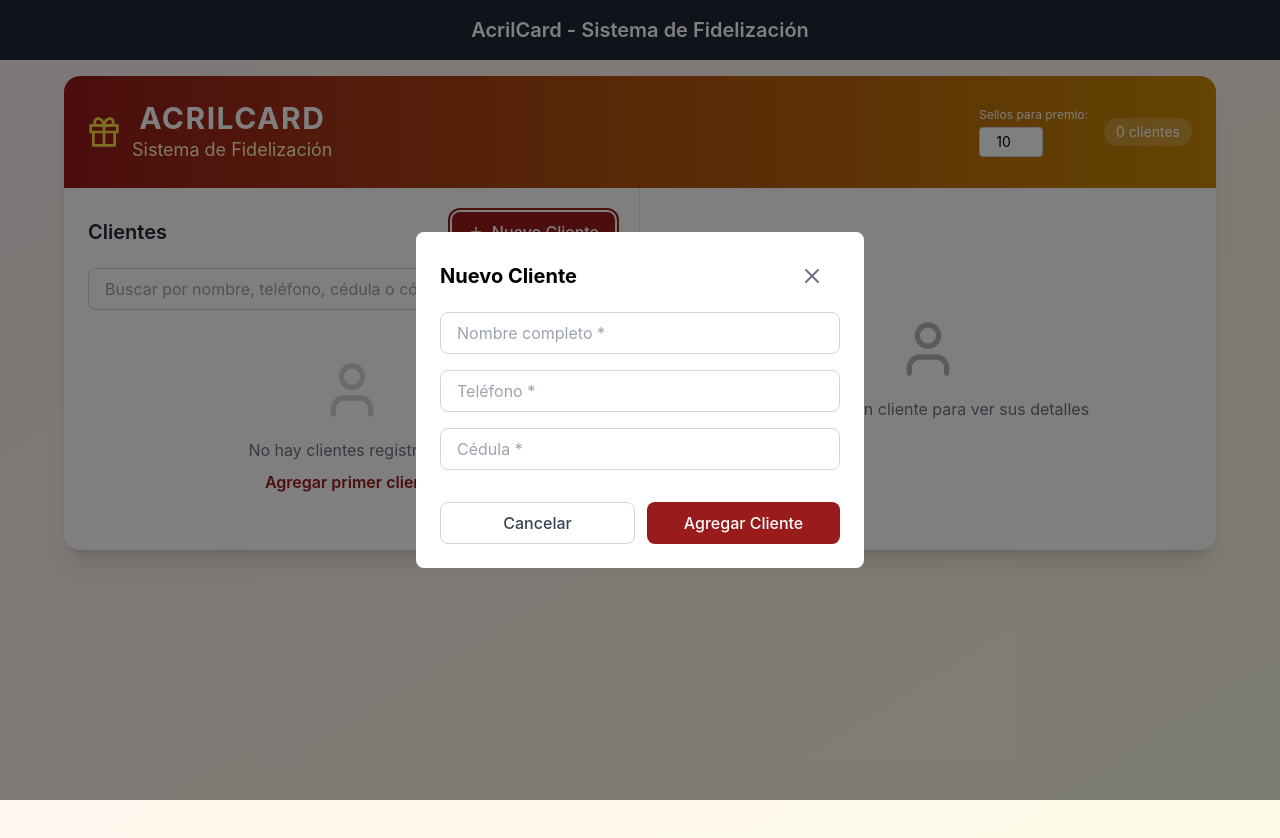
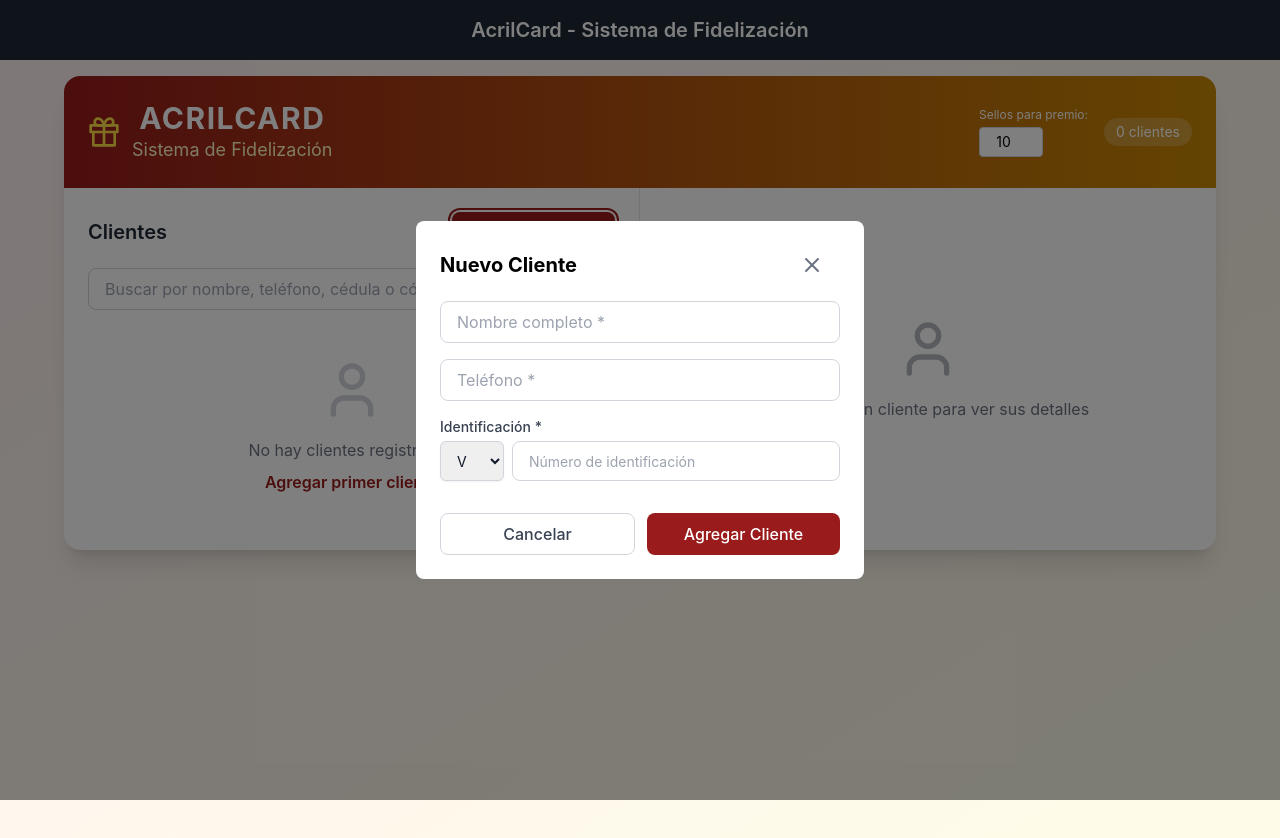
Before and after one commit to L7Manuel/Acril-Card-control, a React (Create React App) app: page / in a window 1280 px wide. Both pictures are taken after a click on the button "Nuevo Cliente". Shown: the top 838 px of the page. Built offline with nearby package versions, Linux system fonts and the light colour scheme.

Commit message:
Ultimos cambios

```diff
--- a/src/App.js
+++ b/src/App.js
@@ -19,7 +19,12 @@ const LoyaltyCardSystem = () => {
  const [selectedCustomer, setSelectedCustomer] = useState(null);
  const [searchTerm, setSearchTerm] = useState('');
  const [showAddCustomer, setShowAddCustomer] = useState(false);
- const [newCustomer, setNewCustomer] = useState({ name: '', phone: '', cedula: '' });
+ const [newCustomer, setNewCustomer] = useState({
+   name: '',
+   phone: '',
+   idType: 'V', // V: V- Venezolano, E: E- Extranjero, J: J- Jurídico
+   idNumber: '' // Número de identificación (sin la letra inicial)
+ });
  const [stampsPerReward, setStampsPerReward] = useState(10);
  const [currentView, setCurrentView] = useState('admin');
  const [clientViewCustomer, setClientViewCustomer] = useState(null);
@@ -78,12 +83,14 @@ const LoyaltyCardSystem = () => {
   }, []);
 
  // Función mejorada para generar código único
- const generateCustomerCode = useCallback((cedula) => {
-   const hash = cedula.split('').reduce((a, b) => {
+ const generateCustomerCode = useCallback((idType, idNumber) => {
+   // Usamos el tipo de identificación y el número para generar un hash único
+   const input = `${idType}${idNumber}`;
+   const hash = input.split('').reduce((a, b) => {
      a = ((a << 5) - a) + b.charCodeAt(0);
      return a & a;
    }, 0);
-   return `LC${Math.abs(hash).toString().padStart(6, '0')}`;
+   return `LC${idType}${Math.abs(hash).toString().slice(0, 6).padStart(6, '0')}`;
  }, []);
 
  // Funciones de validación
@@ -102,10 +109,10 @@ const LoyaltyCardSystem = () => {
      newErrors.phone = 'El teléfono debe tener entre 8 y 15 dígitos';
    }
 
-   if (!customer.cedula.trim()) {
-     newErrors.cedula = 'La cédula es requerida';
-   } else if (!/^\d{6,12}$/.test(customer.cedula)) {
-     newErrors.cedula = 'La cédula debe tener entre 6 y 12 dígitos';
+   if (!customer.idNumber.trim()) {
+     newErrors.idNumber = 'El número de identificación es requerido';
+   } else if (!/^[0-9]{6,12}$/.test(customer.idNumber)) {
+     newErrors.idNumber = 'El número debe tener entre 6 y 12 dígitos';
    }
 
    return newErrors;
@@ -138,21 +145,26 @@ useEffect(() => {
      return;
    }
 
-   const existingCustomer = customers.find(c => c.cedula === newCustomer.cedula);
+   // Verificar si ya existe un cliente con el mismo tipo y número de identificación
+   const existingCustomer = customers.find(c =>
+     c.idType === newCustomer.idType && c.idNumber === newCustomer.idNumber
+   );
+
    if (existingCustomer) {
-     setErrors({ cedula: 'Ya existe un cliente con esta cédula' });
+     setErrors({ idNumber: 'Ya existe un cliente con este número de identificación' });
      return;
    }
 
    setLoading(true);
    try {
-     const customerCode = generateCustomerCode(newCustomer.cedula);
+     const customerCode = generateCustomerCode(newCustomer.idType, newCustomer.idNumber);
      const customer = {
        id: Date.now(),
        ...newCustomer,
        name: newCustomer.name.trim(),
        phone: newCustomer.phone.replace(/\s|-/g, ''),
-       cedula: newCustomer.cedula.trim(),
+       cedula: `${newCustomer.idType}-${newCustomer.idNumber}`, // Guardamos el formato completo para compatibilidad
+       idNumber: newCustomer.idNumber.trim(),
        code: customerCode,
        stamps: 0,
        totalPurchases: 0,
@@ -488,7 +500,9 @@ useEffect(() => {
                        <div>
                          <h3 className="font-semibold text-gray-800">{customer.name}</h3>
                          <p className="text-sm text-gray-600">{customer.phone}</p>
-                         <p className="text-xs text-gray-500">Cédula: {customer.cedula}</p>
+                         <p className="text-xs text-gray-500">
+                           {customer.idType}-{customer.idNumber}
+                         </p>
                          <p className="text-xs text-yellow-600 font-semibold">Código: {customer.code}</p>
                        </div>
                        <div className="text-right">
@@ -529,7 +543,9 @@ useEffect(() => {
                      <div>
                        <h2 className="text-2xl font-bold text-gray-800">{selectedCustomer.name}</h2>
                        <p className="text-gray-600">{selectedCustomer.phone}</p>
-                       <p className="text-gray-600 text-sm">Cédula: {selectedCustomer.cedula}</p>
+                       <p className="text-gray-600 text-sm">
+                         {selectedCustomer.idType}-{selectedCustomer.idNumber}
+                       </p>
                        <p className="text-yellow-600 font-semibold text-sm">Código: {selectedCustomer.code}</p>
                      </div>
                    </div>
@@ -668,7 +684,12 @@ useEffect(() => {
                onClick={() => {
                  setShowAddCustomer(false);
                  setErrors({});
-                 setNewCustomer({ name: '', phone: '', cedula: '' });
+                 setNewCustomer({
+                   name: '',
+                   phone: '',
+                   idType: 'V',
+                   idNumber: ''
+                 });
                }}
                className="text-gray-500 hover:text-gray-700"
              >
@@ -693,13 +714,43 @@ useEffect(() => {
                error={errors.phone}
              />
 
-             <InputField
-               type="text"
-               placeholder="Cédula *"
-               value={newCustomer.cedula}
-               onChange={(e) => setNewCustomer(prev => ({ ...prev, cedula: e.target.value }))}
-               error={errors.cedula}
-             />
+             <div className="space-y-1">
+               <label className="block text-sm font-medium text-gray-700">Identificación *</label>
+               <div className="flex space-x-2">
+                 <div className="w-16">
+                   <select
+                     value={newCustomer.idType}
+                     onChange={(e) => setNewCustomer(prev => ({ ...prev, idType: e.target.value }))}
+                     className="w-full h-10 px-3 py-2 border border-gray-300 rounded-md shadow-sm focus:outline-none focus:ring-2 focus:ring-yellow-500 focus:border-yellow-500 text-gray-900 text-sm"
+                   >
+                     <option value="V">V</option>
+                     <option value="E">E</option>
+                     <option value="J">J</option>
+                   </select>
+                 </div>
+                 <div className="flex-1">
+                   <div>
+                     <input
+                       type="text"
+                       placeholder="Número de identificación"
+                       value={newCustomer.idNumber}
+                       onChange={(e) => {
+                         // Solo permitir números
+                         const value = e.target.value.replace(/[^0-9]/g, '');
+                         setNewCustomer(prev => ({ ...prev, idNumber: value }));
+                       }}
+                       className="w-full h-10 px-4 py-2 border border-gray-300 rounded-lg focus:ring-2 focus:ring-yellow-500 focus:border-transparent text-sm"
+                     />
+                     {errors.idNumber && (
+                       <p className="text-red-500 text-xs mt-1">{errors.idNumber}</p>
+                     )}
+                   </div>
+                 </div>
+               </div>
+               {errors.idNumber && (
+                 <p className="mt-1 text-sm text-red-600">{errors.idNumber}</p>
+               )}
+             </div>
 
              <div className="flex space-x-3 pt-4">
                <Button
```
Also changed, not shown: 1 other file (tests, documents, lock files or other folders).
